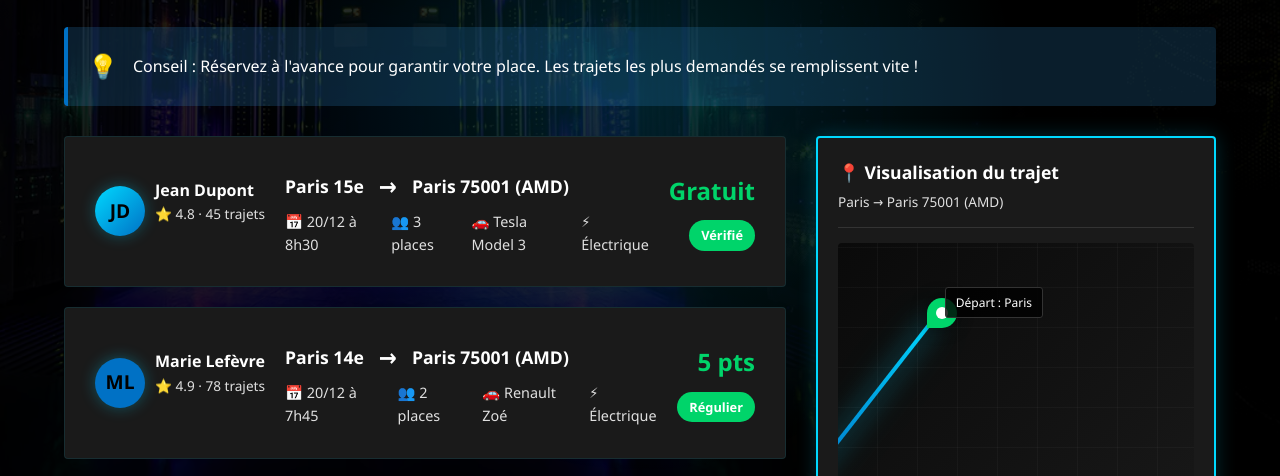
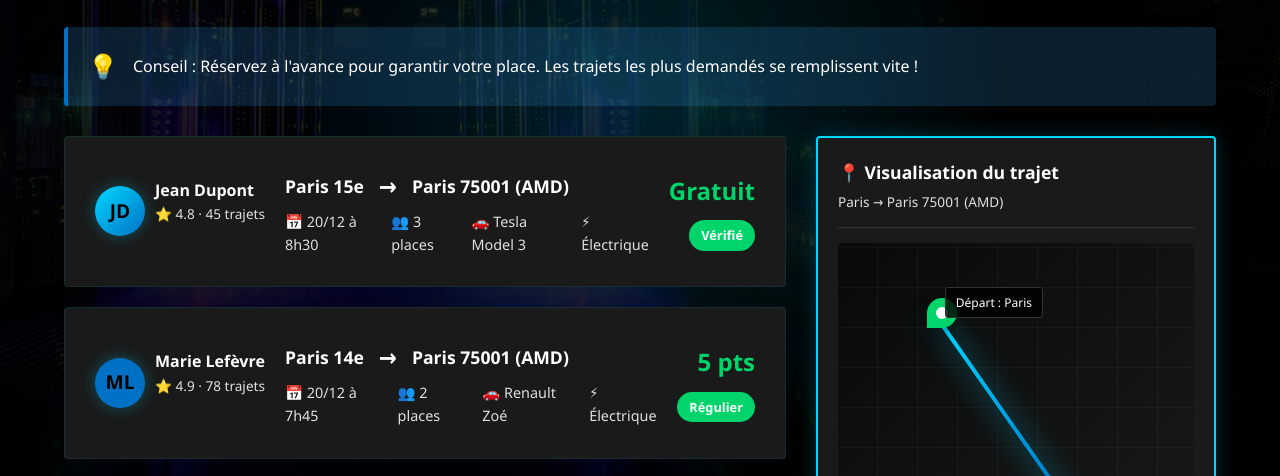
Before and after one commit to Tarkhubal/website-reservation-covoit, a plain HTML site: page no-js/pages/resultats-recherche.html in a window 1280 px wide. Shown: the part 303-779 px from the top of the page. Drawn offline with Linux system fonts and the light colour scheme.

Commit message:
Fixed some tabs + fixed line of map

```diff
--- a/no-js/css/style.css
+++ b/no-js/css/style.css
@@ -1799,8 +1799,8 @@ footer::before {
 .map-route.main {
     top: 20%;
     left: 27%;
-    height: 58%;
-    transform: rotate(38deg);
+    height: 65%;
+    transform: rotate(325deg);
 }
 
 .map-label {
```
Also changed, not shown: no-js/pages/dashboard.html (+3 -1 lines).
